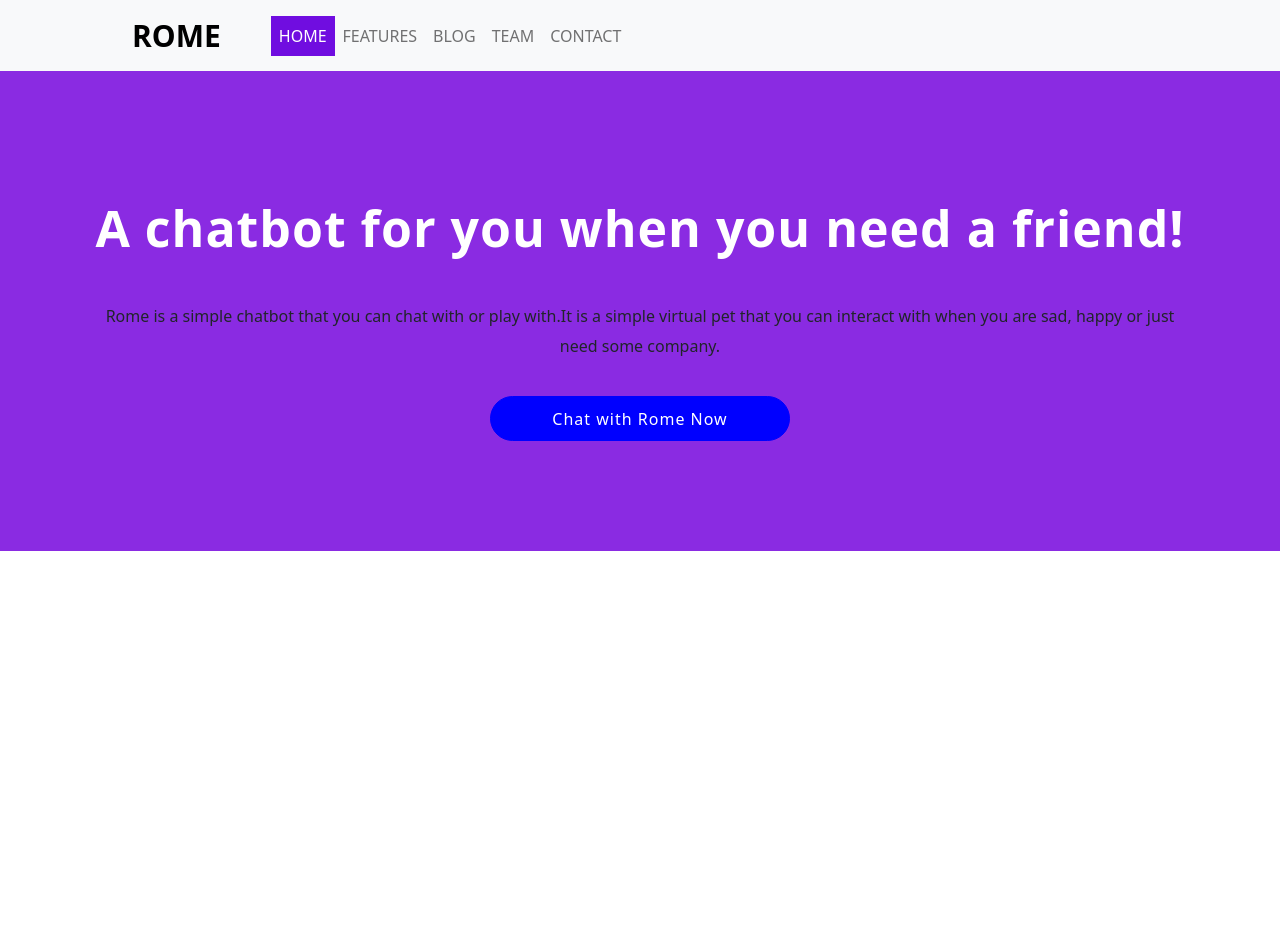
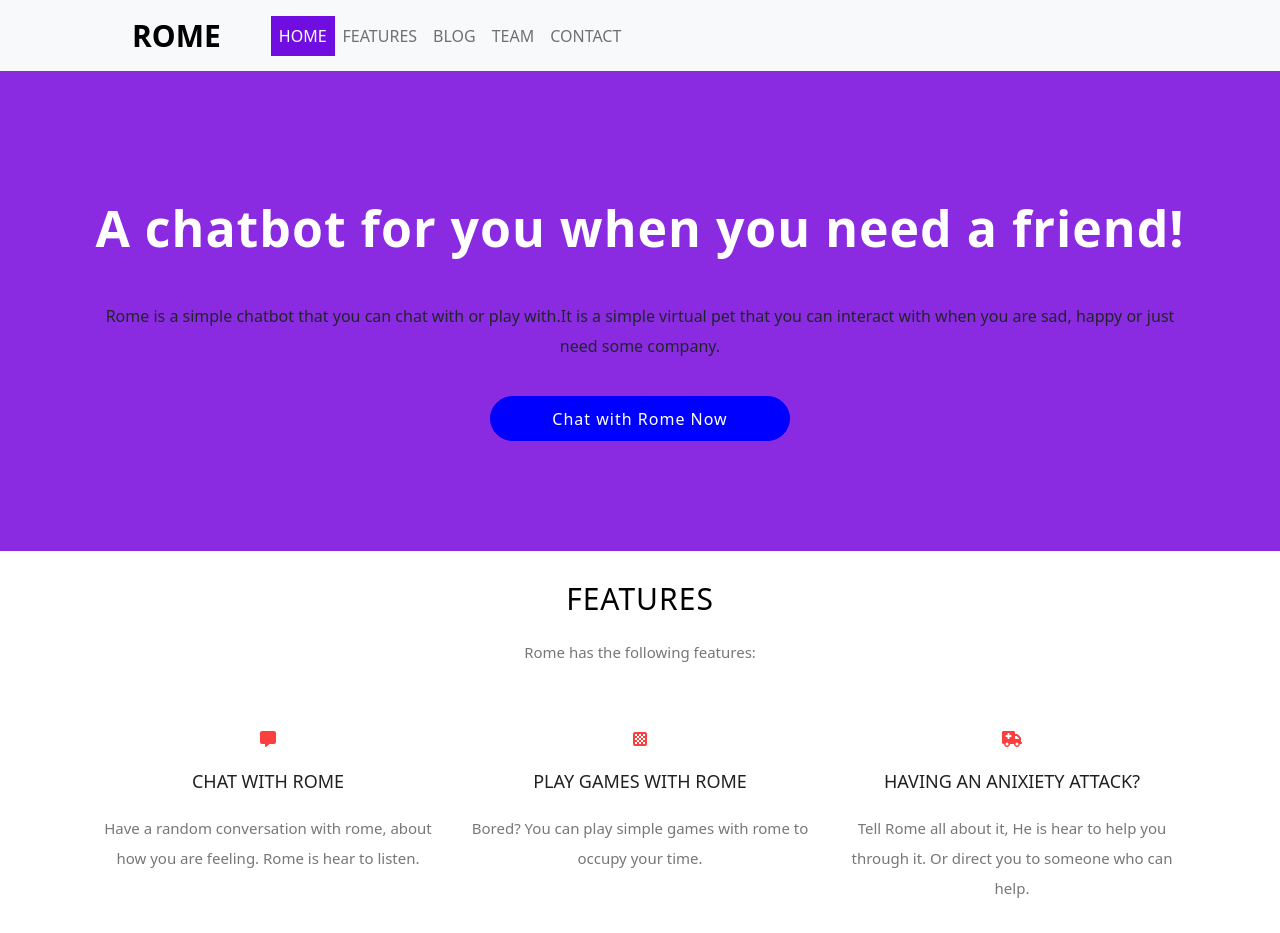
Before and after one commit to G-RIMA/ROME_-, a React (Create React App) app in the folder landing_page/: page / in a window 1280 px wide. Before the commit the page ends 800 px from the top, so only its background shows below. Built offline with nearby package versions, Linux system fonts and the light colour scheme.

Commit message:
added a features section

```diff
--- a/landing_page/package.json
+++ b/landing_page/package.json
@@ -3,6 +3,8 @@
   "version": "0.1.0",
   "private": true,
   "dependencies": {
+    "@fortawesome/free-solid-svg-icons": "^6.2.1",
+    "@fortawesome/react-fontawesome": "^0.2.0",
     "@testing-library/jest-dom": "^5.16.5",
     "@testing-library/react": "^13.4.0",
     "@testing-library/user-event": "^13.5.0",
--- /dev/null
+++ b/landing_page/src/Component/Home/Features/Featitem.js
@@ -0,0 +1,14 @@
+import { FontAwesomeIcon } from "@fortawesome/react-fontawesome";
+import React from "react";
+
+const Featitem = (props) => {
+    return (
+        <div className="box">
+            <FontAwesomeIcon icon={props.icons} />
+            <h3>{props.title}</h3>
+            <p>{props.text}</p>
+        </div>
+    )
+}
+
+export default Featitem;
--- /dev/null
+++ b/landing_page/src/Component/Home/Features/Features.css
@@ -0,0 +1,62 @@
+.features {
+    height: auto;
+    text-align: center;
+    overflow: hidden;
+}
+.features .row {
+    margin: 15px 0px;
+
+}
+
+.features h2 {
+    color: #000;
+    font-size: 30px;
+    margin: 15px 0px;
+    text-transform: uppercase;
+    letter-spacing: 1px;
+}
+
+.features p{
+    color: #777;
+    font-size: 15px;
+    line-height: 30px;
+    margin: 20px 0px;
+}
+
+.features .box {
+    width: 100%;
+    max-width: 100%;
+    background-color: transparent;
+    height: auto;
+    padding-top: 5px;
+    overflow: hidden;
+    margin-top: 20px;
+}
+.features .box svg{
+    color: #fb3e3e;
+    text-align: center;
+
+}
+
+.features .box h3 {
+    color: #212121;
+    font-size: 18px;
+    text-transform: uppercase;
+    margin: 20px 0px;
+}
+
+.features .box p{
+    color: #777;
+    font-size: 15px;
+    margin: 15px 0px;
+}
+
+.features .box:hover svg{
+    color: #fff;
+    background-color: #fb3e3e;
+    width: 40px;
+    height: 40px;
+    border-radius: 50%;
+    padding-left: 10px;
+    transition: .3s ease-in;
+}
--- /dev/null
+++ b/landing_page/src/Component/Home/Features/Features.js
@@ -0,0 +1,32 @@
+import React from "react";
+import Data from "../../../Data";
+import Featitem from "./Featitem";
+import './Features.css';
+
+const Features = () => {
+    const item = Data.feat.map((itembox)=>{
+        return(
+            <div className="col-md-4">
+                <Featitem title={itembox.title} text={itembox.text} icons={itembox.icons}/>
+            </div>
+        )
+    })
+    return (
+        <section className="features">
+            <div className="container">
+                <div className="row">
+                    <div className="col-lg-12 col-md-12">
+                        <h2>Features</h2>
+                        <p>Rome has the following features:</p>
+
+                    </div>
+                </div>
+                <div className="row">
+                    {item}
+                </div>
+           </div>
+        </section>
+    )
+}
+
+export default Features;
--- a/landing_page/src/Component/Home/Home.js
+++ b/landing_page/src/Component/Home/Home.js
@@ -1,11 +1,15 @@
-import React from "react";
+import React, { Fragment } from "react";
+import Features from "./Features/Features";
 import Header from "./Header/Header";
 import './Home.css';
 
 const Home = () => {
     return(
         <div>
-            <Header/>
+            <Fragment>
+                <Header/>
+                <Features />
+            </Fragment>
         </div>
     )
 }
--- /dev/null
+++ b/landing_page/src/Data.js
@@ -0,0 +1,25 @@
+import { faMessage, faChessBoard, faAmbulance } from '@fortawesome/free-solid-svg-icons';
+
+
+const Data = {
+    feat : [
+        {
+            icons: faMessage,
+            title: 'Chat with Rome',
+            text: 'Have a random conversation with rome, about how you are feeling. Rome is hear to listen.'
+        },
+        {
+            icons : faChessBoard,
+            title: 'Play Games with Rome',
+            text: 'Bored? You can play simple games with rome to occupy your time.'
+        },
+        {
+            icons: faAmbulance,
+            title: 'Having an anixiety attack?',
+            text: 'Tell Rome all about it, He is hear to help you through it. Or direct you to someone who can help.'
+        }
+
+    ]
+}
+
+export default Data;
--- a/landing_page/src/index.css
+++ b/landing_page/src/index.css
@@ -11,3 +11,41 @@ code {
   font-family: source-code-pro, Menlo, Monaco, Consolas, 'Courier New',
     monospace;
 }
+
+section {
+  width: 100%;
+  height: auto;
+  overflow: hidden;
+  max-width: 100%;
+  text-align: center;
+}
+
+h1,h2,h3,h4,h5,h6 {
+  color: #212121;
+
+}
+
+p{
+  line-height: 30px;
+}
+
+span {
+  display: block;
+}
+
+img {
+  max-width: 100%;
+  height: auto;
+}
+
+a{
+  text-decoration: none !important;
+}
+li {
+  list-style: none;
+}
+
+ul {
+  margin: 0;
+  padding: 0;
+}
```
Also changed, not shown: 1 other file (tests, documents, lock files or other folders).
